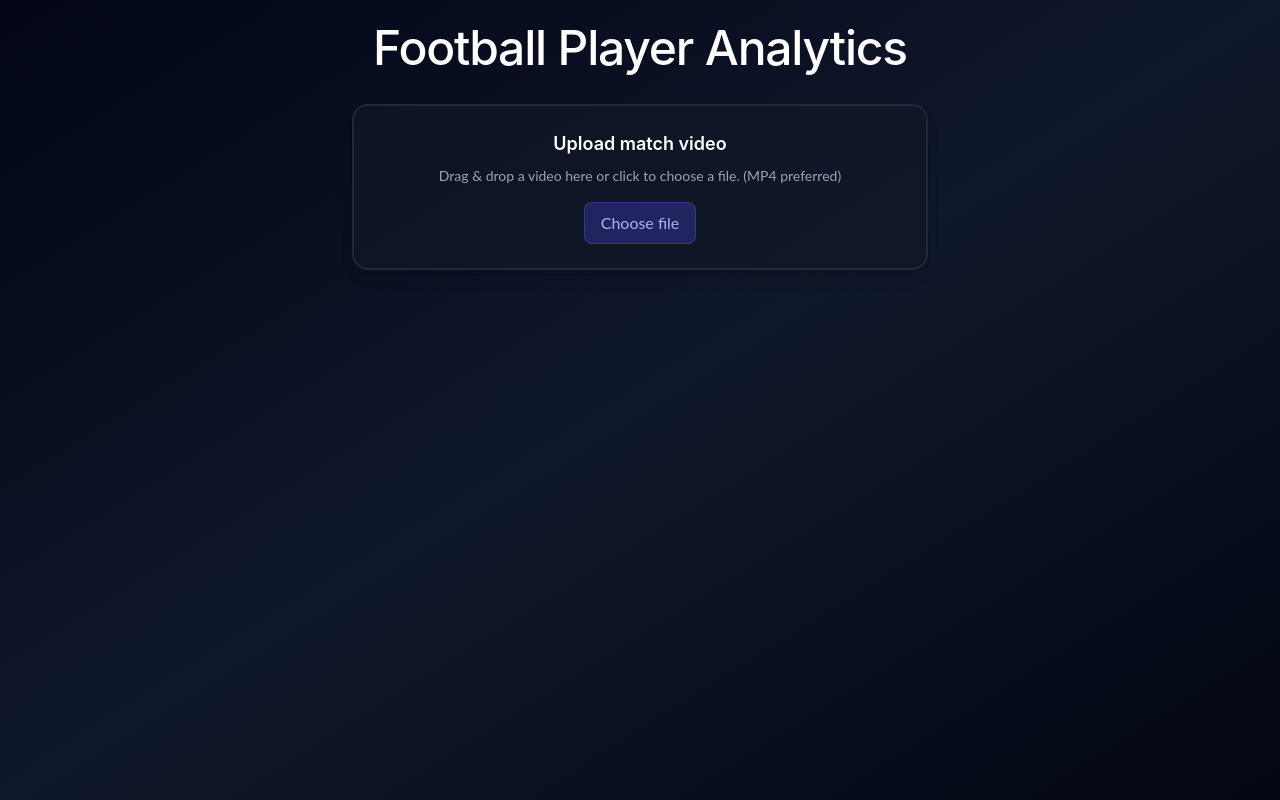
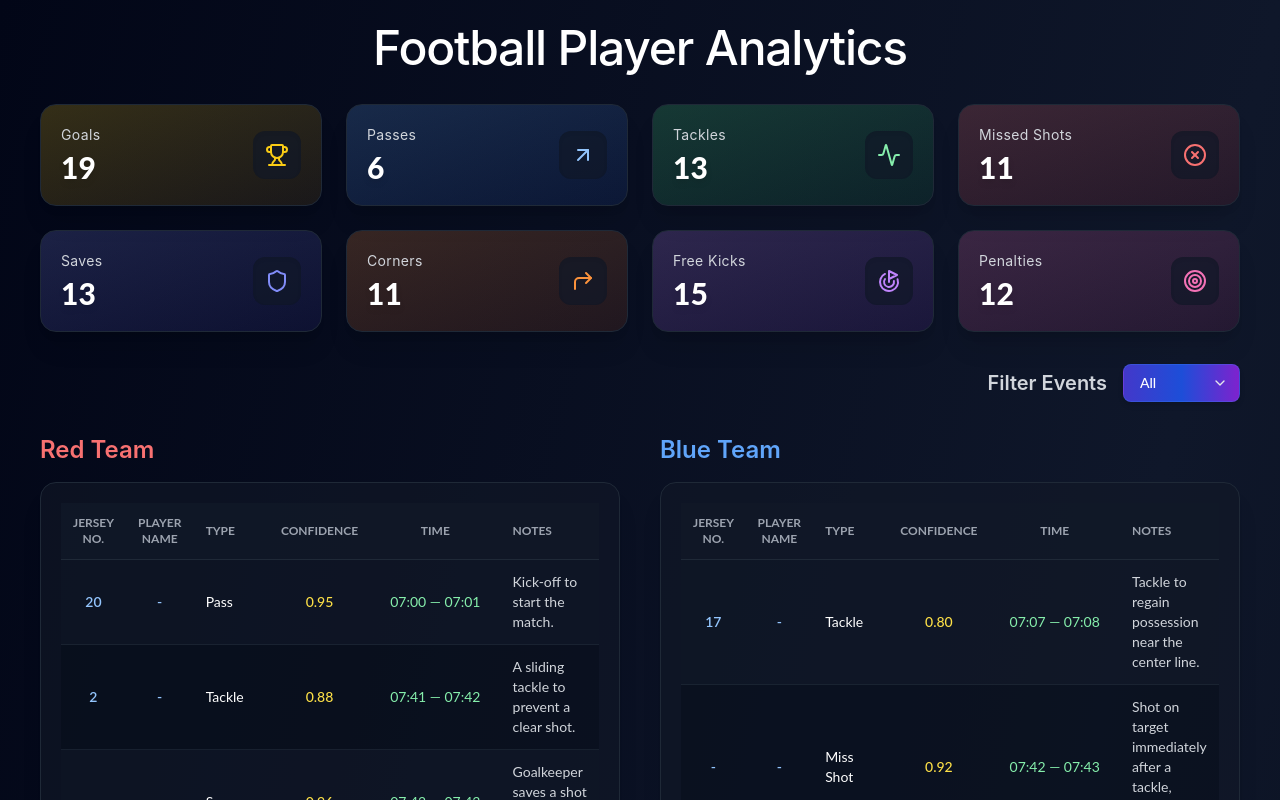
Before and after one commit to MusmRapid/football-player-detection-fe, a React (Vite) app: page / in a window 1280 px wide. Shown: the top 800 px of the page. Built offline with nearby package versions, Linux system fonts and the light colour scheme.

Commit message:
new change in app.tsx, removed upload logic

```diff
--- a/src/App.tsx
+++ b/src/App.tsx
@@ -1,58 +1,286 @@
-import React, { useState, useCallback, useMemo } from "react";
+// import React, { useState, useCallback, useMemo } from "react";
+// import { motion } from "framer-motion";
+// import type { AnalyticsData, EventItem } from "./types/analytics";
+// import EventsTable from "./components/Tables/EventsTable";
+// import UploadSection from "./components/HomeComp/UploadSection";
+// import SummaryAndCounts from "./components/HomeComp/SummaryAndCounts";
+// import Loader from "./components/Loader";
+// import { ChevronDown } from "lucide-react";
+
+// const App: React.FC = () => {
+//   const [data, setData] = useState<AnalyticsData | null>(null);
+//   const [uploading, setUploading] = useState(false);
+//   const [processing, setProcessing] = useState(false);
+//   const [progress, setProgress] = useState(0);
+//   const [events, setEvents] = useState<EventItem[]>([]);
+//   const [error, setError] = useState<string | null>(null);
+//   const [filter, setFilter] = useState<string>("all");
+
+//   const handleFileUpload = useCallback(async () => {
+//     setUploading(true);
+//     setProcessing(false);
+//     setProgress(0);
+//     setData(null);
+//     setEvents([]);
+//     setError(null);
+
+//     try {
+//       let progressVal = 0;
+//       const progressInterval = setInterval(() => {
+//         progressVal += 8;
+//         setProgress(Math.min(progressVal, 95));
+//       }, 200);
+
+//       setTimeout(async () => {
+//         clearInterval(progressInterval);
+//         setUploading(false);
+//         setProcessing(true);
+
+//         const response = await fetch("/analytics.json");
+//         const json: AnalyticsData = await response.json();
+
+//         setTimeout(() => {
+//           setData(json);
+//           setEvents(json.per_event ?? []);
+//           setProcessing(false);
+//           setProgress(0);
+//         }, 800);
+//       }, 1500);
+//     } catch (err) {
+//       console.error("Failed to load analytics.json:", err);
+//       setError("Failed to load analytics.json file.");
+//       setUploading(false);
+//       setProcessing(false);
+//       setProgress(0);
+//     }
+//   }, []);
+
+//   const inferTeamFromNotes = (note?: string): string | null => {
+//     if (!note) return null;
+//     const text = note.toLowerCase();
+//     if (text.includes("red") || text.includes("maroon")) return "red";
+//     if (text.includes("blue") || text.includes("light blue")) return "blue";
+//     return null;
+//   };
+
+//   const jerseyToTeam = new Map<string, string>();
+//   if (data?.summary?.players) {
+//     data.summary.players.forEach((p) => {
+//       const jersey =
+//         p.player_jersey_number || p.jersey_number || p.player_name || null;
+//       const team = p.team || inferTeamFromNotes(p.notes || "");
+//       if (jersey && team) {
+//         const normalized = team.toLowerCase() === "maroon" ? "red" : team.toLowerCase();
+//         jerseyToTeam.set(jersey.trim(), normalized);
+//       }
+//     });
+//   }
+
+//   const processedEvents = useMemo(() => {
+//     return events.map((ev) => {
+//       const jersey = ev.player_jersey_number ?? ev.player_name ?? null;
+//       let team: string | null = null;
+
+//       if (ev.team) {
+//         team = ev.team.toLowerCase() === "maroon" ? "red" : ev.team.toLowerCase();
+//       } else if (jersey && jerseyToTeam.has(jersey)) {
+//         team = jerseyToTeam.get(jersey)!;
+//       } else {
+//         team = inferTeamFromNotes(ev.notes);
+//       }
+
+//       return { ...ev, team };
+//     });
+//   }, [events]);
+
+//   const redTeam = processedEvents.filter((e) => e.team === "red");
+//   const blueTeam = processedEvents.filter((e) => e.team === "blue");
+
+// const filterEvents = (teamEvents: EventItem[]) => {
+//   if (filter === "all") return teamEvents;
+
+//   return teamEvents.filter((e) => {
+//     const type = e.event_type?.toLowerCase() || "";
+//     const note = e.notes?.toLowerCase() || "";
+
+//     switch (filter) {
+//       case "goal":
+//         return type === "goal" && !note.includes("penalty");
+//       case "pass":
+//         return type === "pass";
+//       case "tackle":
+//         return type === "tackle";
+//       case "miss shot":
+//         return type === "miss shot" || type === "missed shot";
+//       case "save":
+//         return type === "save" || type === "goal save";
+//       case "corner":
+//         return type === "corner" || note.includes("corner");
+//       case "freekick":
+//         return type === "freekick" || note.includes("free kick");
+//       case "penalty":
+//         return (
+//           type === "penalty" ||
+//           note.includes("penalty") ||
+//           (type === "goal" && note.includes("penalty")) ||
+//           (type === "save" && note.includes("penalty")) ||
+//           (type === "miss shot" && note.includes("penalty"))
+//         );
+//         //case "penalty":
+//         // return (
+//         //   type === "penalty" ||
+//         //   (["goal", "save", "miss shot", "missed shot"].includes(type) &&
+//         //     note.includes("penalty"))
+//         // );
+//       default:
+//         return type === filter;
+//     }
+//   });
+// };
+
+
+//   const eventTypes = [
+//     "all",
+//     "corner",
+//     "freekick",
+//     "goal",
+//     "miss shot",
+//     "pass",
+//     "penalty",
+//     "save",
+//     "tackle",
+//   ];
+
+//   return (
+//     <div className="min-h-screen px-4 py-6 text-white bg-gradient-to-br from-slate-950 via-slate-900 to-gray-950 sm:px-6 lg:px-10">
+//       <motion.h1
+//         initial={{ opacity: 0, y: -20 }}
+//         animate={{ opacity: 1, y: 0 }}
+//         className="mb-8 text-3xl font-medium tracking-tight text-center sm:text-4xl lg:text-5xl"
+//       >
+//         Football Player Analytics
+//       </motion.h1>
+
+//       <div className="mb-8">
+//         <UploadSection
+//           compact={!!data}
+//           uploading={uploading}
+//           progress={progress}
+//           onFile={handleFileUpload}
+//         />
+//       </div>
+
+//       {uploading && !data && (
+//         <div className="max-w-4xl mx-auto mt-8">
+//           <div className="p-6 text-center border border-gray-800 rounded-2xl bg-gray-900/60">
+//             <p className="text-sm text-gray-300">
+//               Uploading video... ({progress}%)
+//             </p>
+//           </div>
+//         </div>
+//       )}
+
+//       {processing && !data && (
+//         <div className="max-w-4xl mx-auto mt-16">
+//           <Loader message="AI is processing your video — please wait..." />
+//         </div>
+//       )}
+
+//       {error && (
+//         <div className="max-w-4xl mx-auto mt-6">
+//           <div className="p-4 text-center text-red-400 border border-red-500/40 rounded-xl bg-red-900/10">
+//             {error}
+//           </div>
+//         </div>
+//       )}
+
+//       <main className="mx-auto space-y-8 max-w-7xl">
+//         {data?.summary && (
+//           <SummaryAndCounts events={events} summaryPayload={data.summary} />
+//         )}
+
+//         {data && (
+//           <>
+//             <div className="flex flex-col items-center justify-end gap-4 mb-8 sm:flex-row">
+//               <h3 className="text-xl font-semibold text-gray-300">
+//                 Filter Events
+//               </h3>
+
+//               <div className="relative">
+//                 <motion.select
+//                   value={filter}
+//                   onChange={(e) => setFilter(e.target.value)}
+//                   whileHover={{ scale: 1.02 }}
+//                   whileFocus={{ scale: 1.03 }}
+//                   style={{
+//                     backgroundColor: "#1e293b",
+//                   }}
+//                   className="px-4 py-2 pr-10 text-sm font-medium text-white border rounded-lg shadow-md appearance-none cursor-pointer bg-gradient-to-r from-indigo-700 via-blue-700 to-purple-700 focus:outline-none focus:ring-2 focus:ring-blue-400 border-blue-500/30"
+//                 >
+//                   {eventTypes.map((type) => (
+//                     <option
+//                       key={type}
+//                       value={type}
+//                       className="text-white bg-gray-900 hover:bg-gray-800"
+//                     >
+//                       {type.charAt(0).toUpperCase() + type.slice(1)}
+//                     </option>
+//                   ))}
+//                 </motion.select>
+
+//                 <ChevronDown
+//                   className="absolute w-4 h-4 text-gray-200 -translate-y-1/2 pointer-events-none right-3 top-1/2"
+//                 />
+//               </div>
+//             </div>
+
+//             <div className="grid grid-cols-1 gap-10 md:grid-cols-2">
+//               <section>
+//                 <h2 className="mb-4 text-2xl font-semibold text-red-400">
+//                   Red Team
+//                 </h2>
+//                 <EventsTable events={filterEvents(redTeam)} />
+//               </section>
+
+//               <section>
+//                 <h2 className="mb-4 text-2xl font-semibold text-blue-400">
+//                   Blue Team
+//                 </h2>
+//                 <EventsTable events={filterEvents(blueTeam)} />
+//               </section>
+//             </div>
+//           </>
+//         )}
+//       </main>
+//     </div>
+//   );
+// };
+
+// export default App;
+import React, { useState, useEffect, useMemo } from "react";
 import { motion } from "framer-motion";
 import type { AnalyticsData, EventItem } from "./types/analytics";
 import EventsTable from "./components/Tables/EventsTable";
-import UploadSection from "./components/HomeComp/UploadSection";
 import SummaryAndCounts from "./components/HomeComp/SummaryAndCounts";
-import Loader from "./components/Loader";
 import { ChevronDown } from "lucide-react";
 
 const App: React.FC = () => {
   const [data, setData] = useState<AnalyticsData | null>(null);
-  const [uploading, setUploading] = useState(false);
-  const [processing, setProcessing] = useState(false);
-  const [progress, setProgress] = useState(0);
   const [events, setEvents] = useState<EventItem[]>([]);
-  const [error, setError] = useState<string | null>(null);
   const [filter, setFilter] = useState<string>("all");
 
-  const handleFileUpload = useCallback(async () => {
-    setUploading(true);
-    setProcessing(false);
-    setProgress(0);
-    setData(null);
-    setEvents([]);
-    setError(null);
-
+  useEffect(() => {
+    const loadData = async () => {
       try {
-      let progressVal = 0;
-      const progressInterval = setInterval(() => {
-        progressVal += 8;
-        setProgress(Math.min(progressVal, 95));
-      }, 200);
-
-      setTimeout(async () => {
-        clearInterval(progressInterval);
-        setUploading(false);
-        setProcessing(true);
-
         const response = await fetch("/analytics.json");
         const json: AnalyticsData = await response.json();
-
-        setTimeout(() => {
         setData(json);
         setEvents(json.per_event ?? []);
-          setProcessing(false);
-          setProgress(0);
-        }, 800);
-      }, 1500);
       } catch (err) {
         console.error("Failed to load analytics.json:", err);
-      setError("Failed to load analytics.json file.");
-      setUploading(false);
-      setProcessing(false);
-      setProgress(0);
       }
+    };
+    loadData();
   }, []);
 
   const inferTeamFromNotes = (note?: string): string | null => {
@@ -70,7 +298,8 @@ const App: React.FC = () => {
         p.player_jersey_number || p.jersey_number || p.player_name || null;
       const team = p.team || inferTeamFromNotes(p.notes || "");
       if (jersey && team) {
-        const normalized = team.toLowerCase() === "maroon" ? "red" : team.toLowerCase();
+        const normalized =
+          team.toLowerCase() === "maroon" ? "red" : team.toLowerCase();
         jerseyToTeam.set(jersey.trim(), normalized);
       }
     });
@@ -126,18 +355,11 @@ const filterEvents = (teamEvents: EventItem[]) => {
             (type === "save" && note.includes("penalty")) ||
             (type === "miss shot" && note.includes("penalty"))
           );
-        //case "penalty":
-        // return (
-        //   type === "penalty" ||
-        //   (["goal", "save", "miss shot", "missed shot"].includes(type) &&
-        //     note.includes("penalty"))
-        // );
         default:
           return type === filter;
       }
     });
   };
-
 
   const eventTypes = [
     "all",
@@ -160,39 +382,6 @@ const filterEvents = (teamEvents: EventItem[]) => {
       >
         Football Player Analytics
       </motion.h1>
-
-      <div className="mb-8">
-        <UploadSection
-          compact={!!data}
-          uploading={uploading}
-          progress={progress}
-          onFile={handleFileUpload}
-        />
-      </div>
-
-      {uploading && !data && (
-        <div className="max-w-4xl mx-auto mt-8">
-          <div className="p-6 text-center border border-gray-800 rounded-2xl bg-gray-900/60">
-            <p className="text-sm text-gray-300">
-              Uploading video... ({progress}%)
-            </p>
-          </div>
-        </div>
-      )}
-
-      {processing && !data && (
-        <div className="max-w-4xl mx-auto mt-16">
-          <Loader message="AI is processing your video — please wait..." />
-        </div>
-      )}
-
-      {error && (
-        <div className="max-w-4xl mx-auto mt-6">
-          <div className="p-4 text-center text-red-400 border border-red-500/40 rounded-xl bg-red-900/10">
-            {error}
-          </div>
-        </div>
-      )}
 
       <main className="mx-auto space-y-8 max-w-7xl">
         {data?.summary && (
```
Lines whose indentation alone changed are shown as unchanged.
